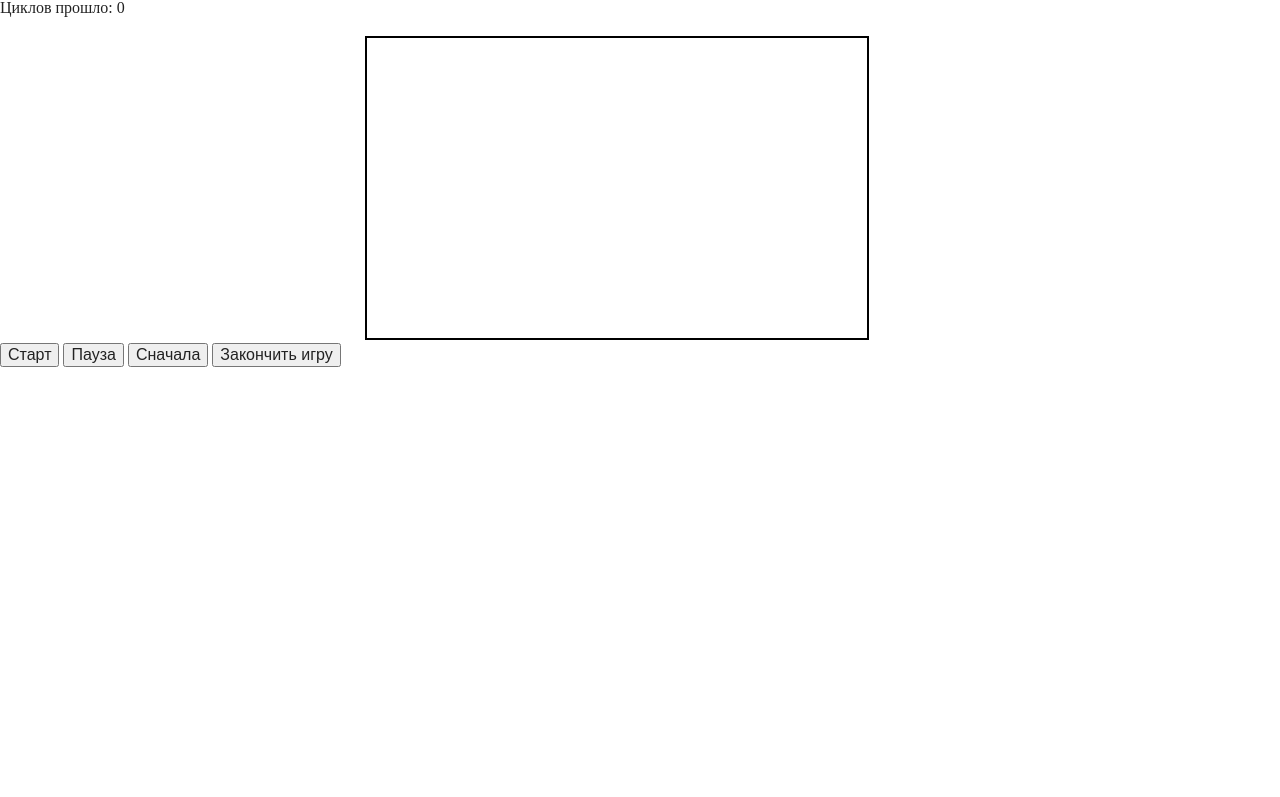
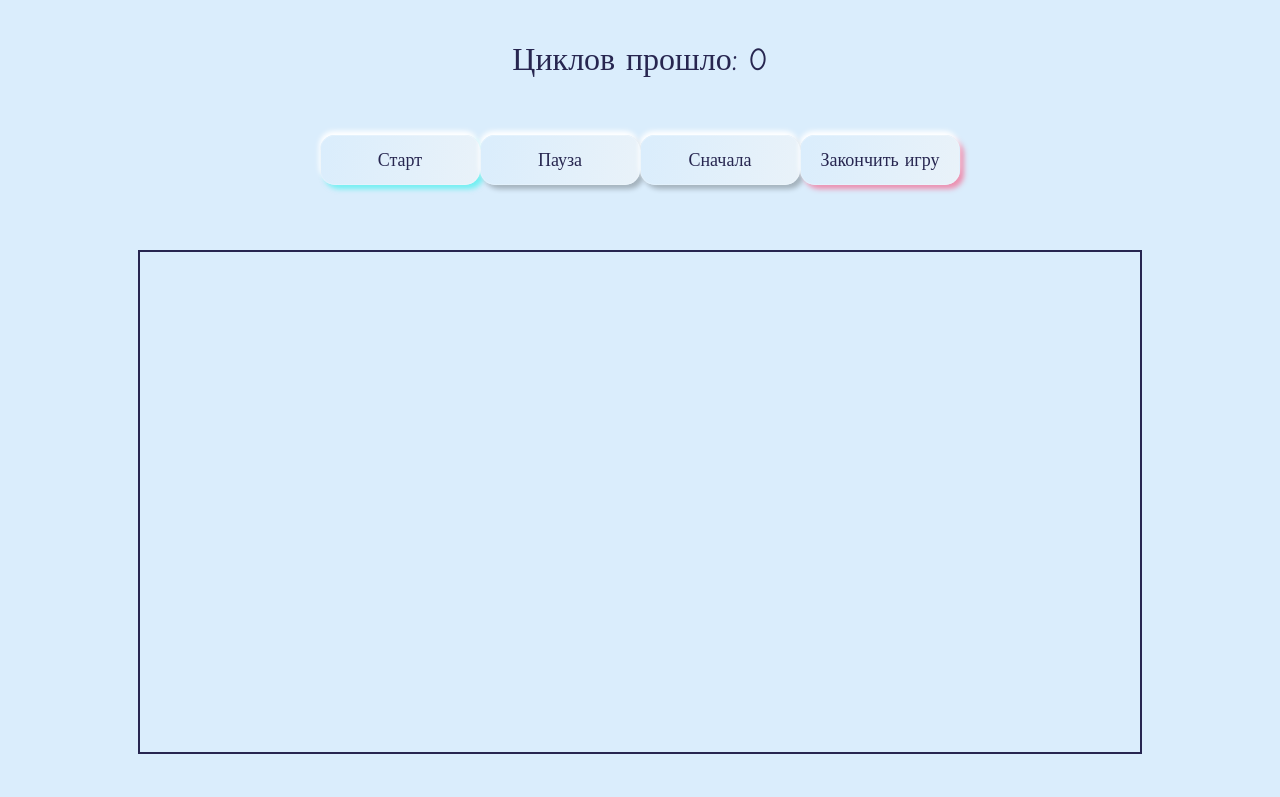
Before and after one commit to ZVilka/ts_game_live, a plain HTML site: page src/index.html in a window 1280 px wide. Drawn offline with Linux system fonts and the light colour scheme.

Commit message:
added styles

```diff
--- a/src/index.css
+++ b/src/index.css
@@ -341,12 +341,99 @@ textarea {
   text-shadow: none;
 }
 
+body {
+  background-color: rgba(218, 237, 252, 1);
+}
+
 .gameField {
-  border: 2px solid black;
+  border: 2px solid rgba(39, 38, 80, 1);;
   margin: 20px;
+  display: block;
 }
 
 .content {
+  display: flex;
+  flex-direction: column;
+  justify-content: center;
+  align-items: center;
   width: 100vw;
-  /*margin: 100px auto;*/
+  color: rgba(39, 38, 80, 1);
+  font-family: Comic Sans MS;
 }
+
+.counter {
+  display: flex;
+  width: 100vw;
+  height: 80px;
+  padding: 20px;
+  justify-content: center;
+  align-items: center;
+}
+
+.counter {
+  font-size: 32px;
+}
+
+.btns {
+  display: flex;
+  width: 50vw;
+  justify-content: space-evenly;
+  align-content: space-evenly;
+  align-items: center;
+  font-size: 18px;
+  height: 60px;
+  padding: 10px;
+}
+
+.btn {
+  height: 50px;
+  width: 180px;
+  background: linear-gradient(99.09deg, #DAEDFC 0%, #E9F2F9 100%);
+  border: 1px solid rgba(255, 255, 255, 0.2);
+  box-sizing: border-box;
+  box-shadow: -1px -4px 5px #FFFFFF, 4px 4px 5px rgba(0, 0, 0, 0.25);
+  border-radius: 15px;
+  color: rgba(39, 38, 80, 1);
+  font-family: Comic Sans MS;
+}
+
+.btn:hover {
+  box-shadow: 3px -4px 10px rgba(255, 255, 255, 0.5), inset 4px 4px 5px rgba(0, 0, 0, 0.25);
+}
+
+.red-btn {
+  box-shadow: -1px -4px 5px #FFFFFF, 4px 4px 5px rgba(255, 52, 101, 0.5);
+}
+
+.btn:hover {
+  box-shadow: 3px -4px 10px rgba(255, 255, 255, 0.5), inset 4px 4px 5px rgba(0, 0, 0, 0.25);
+}
+
+.btn:active {
+  box-shadow: -1px -4px 5px #FFFFFF, 4px 4px 5px rgba(0, 0, 0, 0.25);
+}
+
+.red-btn:hover {
+  background: linear-gradient(121.39deg, #FF3465 39.33%, #FF2E2E 95%);
+}
+
+.red-btn:active {
+  background: linear-gradient(121.39deg, #FF3465 39.33%, #FF2E2E 95%);
+}
+
+.green-btn {
+  box-shadow: -1px -4px 5px #FFFFFF, 4px 4px 5px rgba(9, 244, 234, 0.5);
+}
+
+.green-btn:hover {
+  background: linear-gradient(94.34deg, #09F4EA 0%, #1ac5e1 96.48%);
+}
+
+.green-btn:active {
+  background: linear-gradient(94.34deg, #09F4EA 0%, #1ac5e1 96.48%);
+}
+
+.field {
+  margin: 10px;
+  padding: 20px;
+}
--- a/src/index.html
+++ b/src/index.html
@@ -7,12 +7,18 @@
 </head>
 <body>
   <div class="content">
-    <p>Циклов прошло: <span id="count">0</span></p>
-    <button id="start">Старт</button>
-    <button id="pause">Пауза</button>
-    <button id="restart">Сначала</button>
-    <button id="endgame">Закончить игру</button>
-    <canvas class='gameField' id="field"></canvas>
+    <div class="counter">
+      <p>Циклов прошло: <span id="count">0</span></p>
+    </div>
+    <div class="btns">
+      <button class="btn green-btn" id="start">Старт</button>
+      <button class="btn" id="pause">Пауза</button>
+      <button class="btn" id="restart">Сначала</button>
+      <button class="btn red-btn" id="endgame">Закончить игру</button>
+    </div>
+    <div class="field">
+      <canvas class='gameField' id="field"></canvas>
+    </div>
   </div>
 
   <script type="module" src="index.js"></script>
--- a/src/modules/app.js
+++ b/src/modules/app.js
@@ -1,7 +1,7 @@
 import Field from './field.js';
 export default class App {
     constructor() {
-        this._field = new Field('blue');
+        this._field = new Field(1000, 500);
         this._startBtn = document.getElementById('start');
         this._pauseBtn = document.getElementById('pause');
         this._restartBtn = document.getElementById('restart');
--- a/src/modules/field.js
+++ b/src/modules/field.js
@@ -3,7 +3,7 @@
 import Cell from './cell.js';
 import { randomInteger as rnd, shuffle, isEqualArray } from "./helpers.js";
 export default class Field {
-    constructor(colorOfCell, width = 500, height = 300, cellSize = 10, percentOfAliveCells = 20) {
+    constructor(width = 500, height = 300, cellSize = 10, percentOfAliveCells = 20, colorOfCell = '#1AC5E1') {
         this._cells = [];
         this._tempCells = [];
         this._isDrawing = false;
```
Also changed, not shown: 2 other files.
